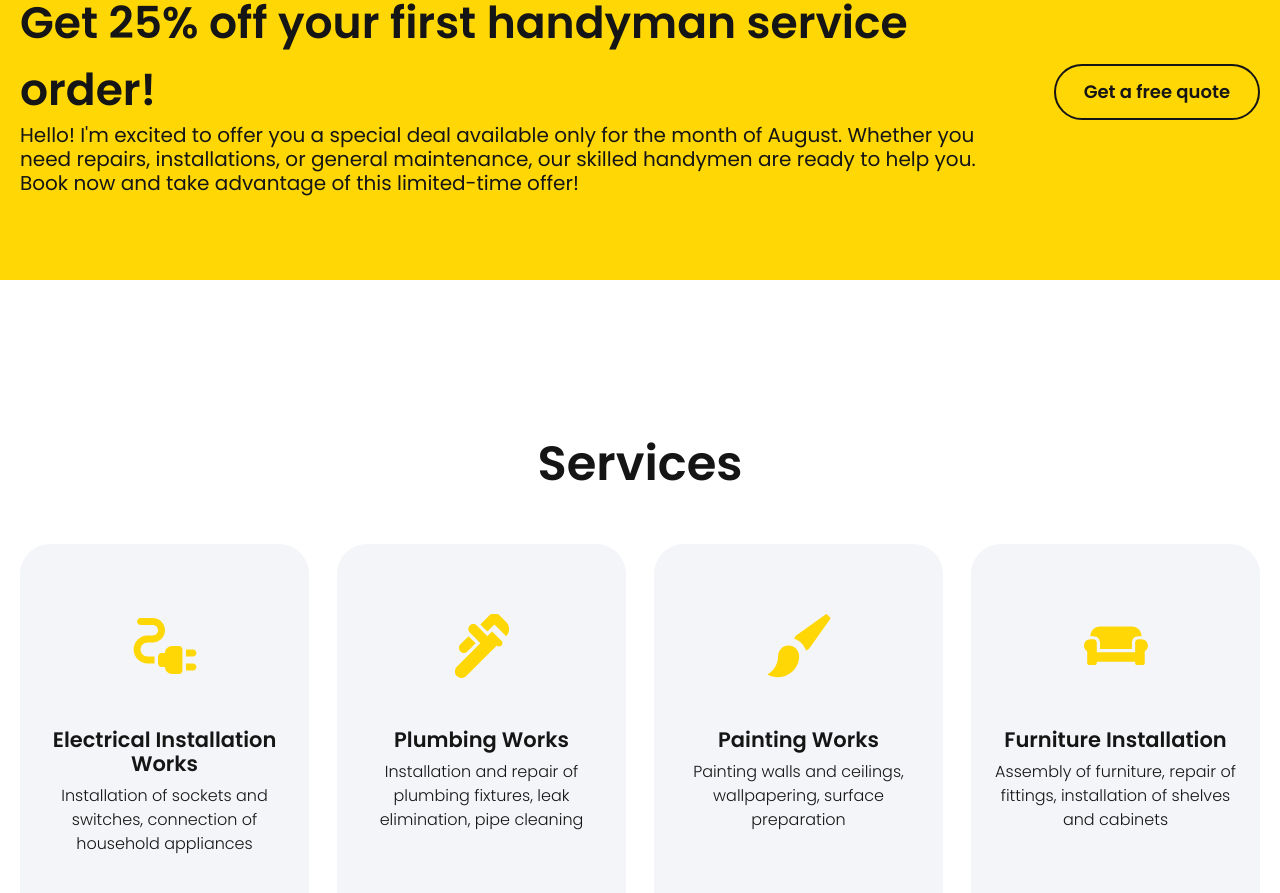
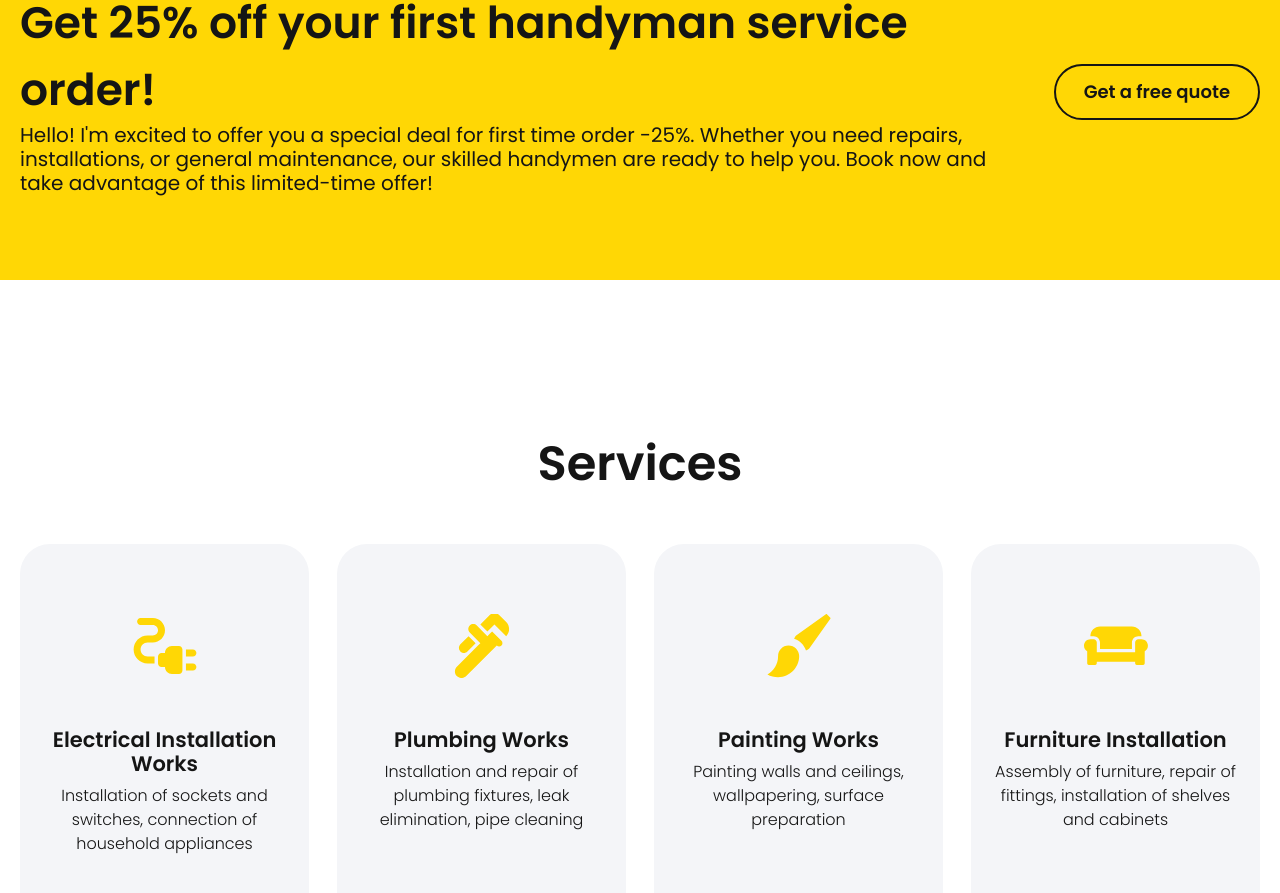
Before and after one commit to handyfriendCanada/handyfriend.ca, a Next.js app: page / in a window 1280 px wide. Shown: the part 1860-2753 px from the top of the page. Built offline with nearby package versions, Linux system fonts and the light colour scheme.

Commit message:
Update discountBlock.tsx

```diff
--- a/src/components/discountBlock.tsx
+++ b/src/components/discountBlock.tsx
@@ -12,8 +12,8 @@ const DiscountBlock = () => {
             <AnimatedText text='Get 25% off your first handyman service order!'/>
           </h2>
           <p className='max-w-[1299px] text-black text-base sm:text-[20px] font-normal'>
-            Hello! I&apos;m excited to offer you a special deal available only for the month of
-            August. Whether you need repairs, installations, or general maintenance, our skilled
+            Hello! I&apos;m excited to offer you a special deal for first time order -25%.
+            Whether you need repairs, installations, or general maintenance, our skilled
             handymen are ready to help you. Book now and take advantage of this limited-time offer!
           </p>
         </div>
```
